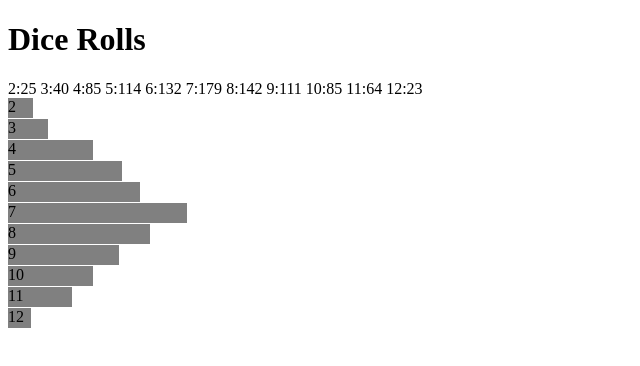
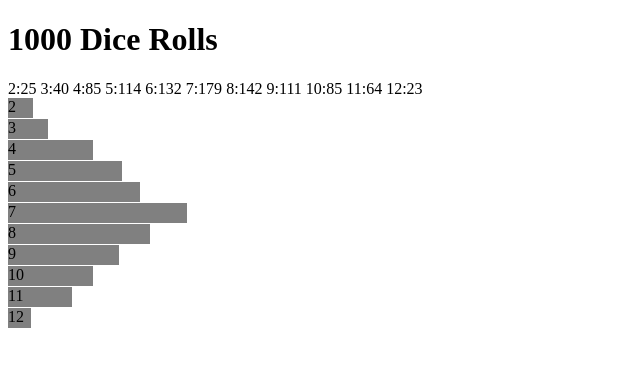
Before and after one commit to p-mayor/roll-dice, a plain HTML site: page index.html in a window 1280 px wide. Shown: the whole page, without its empty margins (0-640 px from the left). Drawn offline with Linux system fonts and the light colour scheme.

Commit message:
update header

```diff
--- a/index.html
+++ b/index.html
@@ -8,7 +8,7 @@
     <title>Document</title>
 </head>
 <body>
-    <h1>Dice Rolls</h1>
+    <h1>1000 Dice Rolls</h1>
     <div id="summary"></div>
     <div id="graph"></div>
     <script src="main.js"></script>
```
